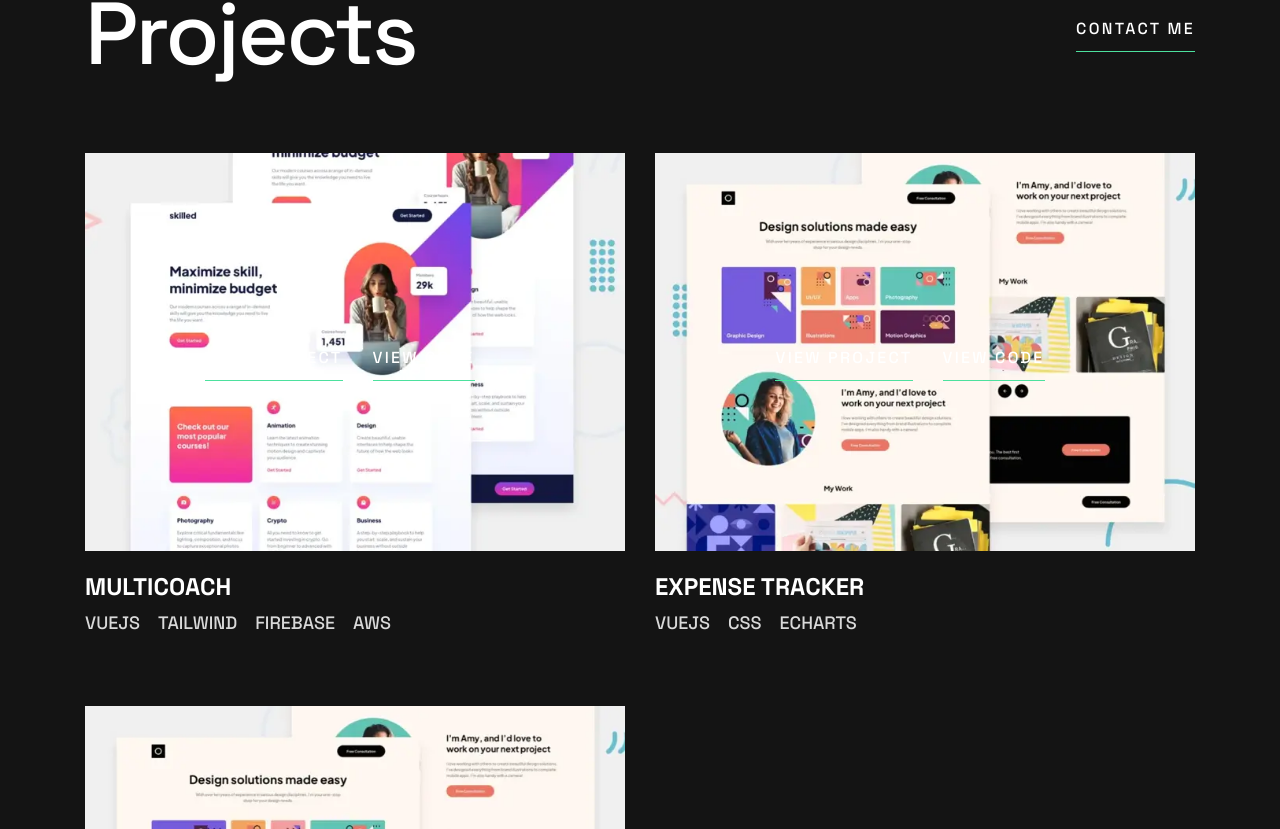
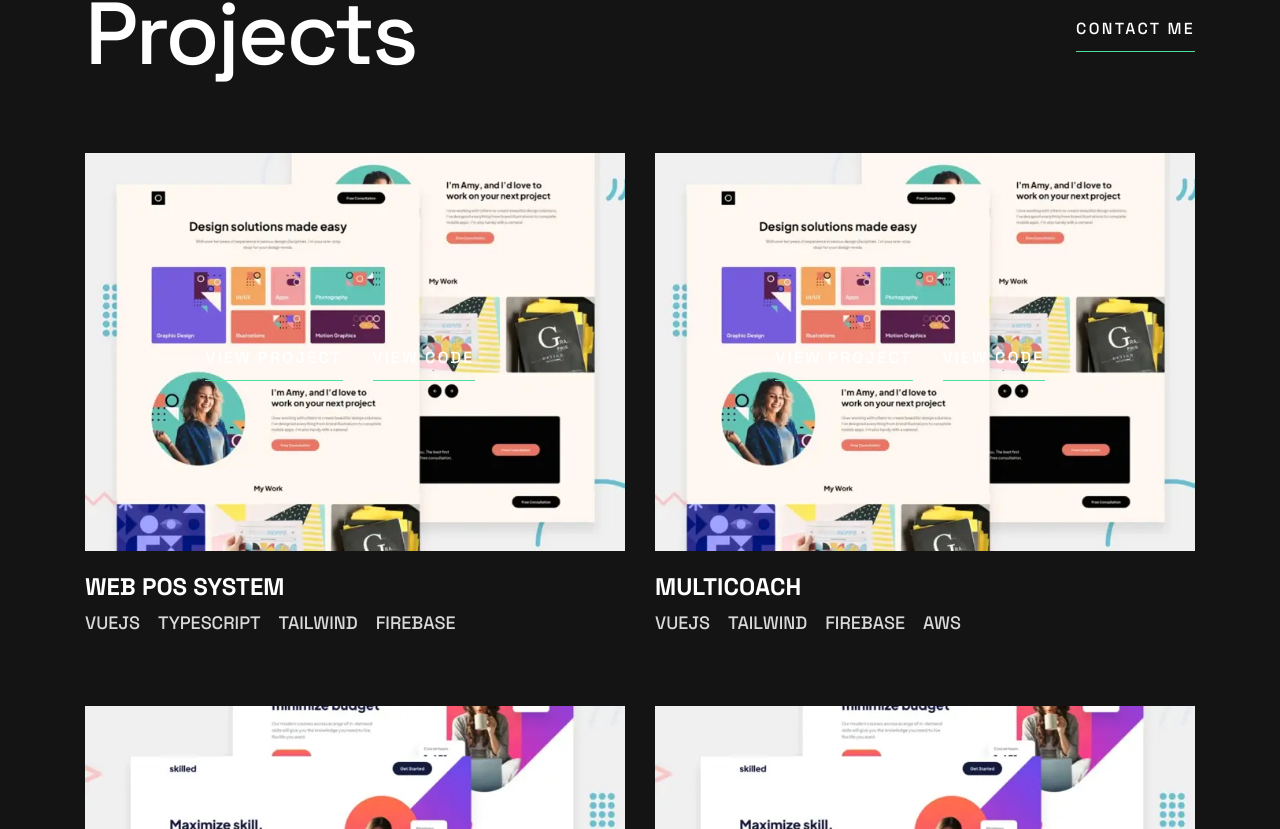
Before and after one commit to amineodjn/Amine-Portfolio, a Vue app: page / in a window 1280 px wide. Shown: the part 1211-2040 px from the top of the page. Built offline with nearby package versions, Linux system fonts and the light colour scheme.

Commit message:
feat: add web pos project and optimize performance

```diff
--- a/index.html
+++ b/index.html
@@ -28,9 +28,17 @@
     <link rel="preconnect" href="https://fonts.googleapis.com" />
     <link rel="preconnect" href="https://fonts.gstatic.com" crossorigin />
     <link
+      rel="preload"
       href="https://fonts.googleapis.com/css2?family=Space+Grotesk:wght@500;700&display=swap"
-      rel="stylesheet"
+      as="style"
+      onload="this.onload=null;this.rel='stylesheet'"
     />
+    <noscript>
+      <link
+        href="https://fonts.googleapis.com/css2?family=Space+Grotesk:wght@500;700&display=swap"
+        rel="stylesheet"
+      />
+    </noscript>
     <title>Amine Oudjana | Front-End Developer Portfolio</title>
     <script type="application/ld+json">
       {
--- a/src/components/HeroSection.vue
+++ b/src/components/HeroSection.vue
@@ -3,10 +3,10 @@
     <div class="wrapper hero_wrapper bottom-border">
       <div class="hero_content">
         <picture>
-          <source media="(min-width: 45em)" src="/images/pattern-rings.svg" />
+          <source media="(min-width: 45em)" srcset="/images/pattern-rings.svg" />
           <source
             media="(min-width: 62.5em)"
-            src="/images/image-profile-tablet.webp"
+            srcset="/images/image-profile-tablet.webp"
           />
           <!-- <img class="hero_image" src="../../images/image-profile-mobile.webp" alt="picture of Amine" width="174" height="383" /> -->
         </picture>
--- a/src/components/ProjectsSection.vue
+++ b/src/components/ProjectsSection.vue
@@ -5,7 +5,7 @@
         <h2 class="projects_headline header-xl">Projects</h2>
         <a href="#contact" class="projects_contact underline">Contact me</a>
         <div
-          v-for="project in projects"
+          v-for="project in PROJECTS"
           :key="project.name"
           class="projects_item"
         >
@@ -48,11 +48,20 @@
 </template>
 
 <script setup>
-const projects = [
+const PROJECTS = [
+    {
+      name: 'Web pos system',
+      imageLarge: '/images/thumbnail-project-1-large.webp',
+      imageSmall: '/images/thumbnail-project-1-small.webp',
+      alt: 'screenshot of design portfolio website',
+      tags: ['VueJS', 'Typescript', 'Tailwind', 'Firebase'],
+      projectUrl: 'https://web-pos-demo.web.app/admin/dashboard',
+      codeUrl: 'https://github.com/amineodjn/web-pos-frontend'
+    },
     {
     name: 'Multicoach',
-    imageLarge: '/images/thumbnail-project-2-large.webp',
-    imageSmall: '/images/thumbnail-project-2-small.webp',
+    imageLarge: '/images/thumbnail-project-1-large.webp',
+    imageSmall: '/images/thumbnail-project-1-small.webp',
     alt: 'screenshot of design portfolio website',
     tags: ['VueJS', 'Tailwind', 'Firebase', 'AWS'],
     projectUrl: 'https://multicoach-4a815.web.app/',
@@ -60,8 +69,8 @@ const projects = [
   },
   {
     name: 'Expense Tracker',
-    imageLarge: '/images/thumbnail-project-1-large.webp',
-    imageSmall: '/images/thumbnail-project-1-small.webp',
+    imageLarge: '/images/thumbnail-project-2-large.webp',
+    imageSmall: '/images/thumbnail-project-2-small.webp',
     alt: 'screenshot of Expense Tracker website',
     tags: ['VueJs', 'CSS', 'echarts'],
     projectUrl: 'https://main.d2udepy2qu8l7r.amplifyapp.com/',
@@ -69,8 +78,8 @@ const projects = [
   },
   {
     name: 'DevOps',
-    imageLarge: '/images/thumbnail-project-1-large.webp',
-    imageSmall: '/images/thumbnail-project-1-small.webp',
+    imageLarge: '/images/thumbnail-project-2-large.webp',
+    imageSmall: '/images/thumbnail-project-2-small.webp',
     alt: 'screenshot of Expense Tracker website',
     tags: ['AWS', 'K8s', 'Terraform'],
     codeUrl: 'https://github.com/amineodjn/DevOps'
```
